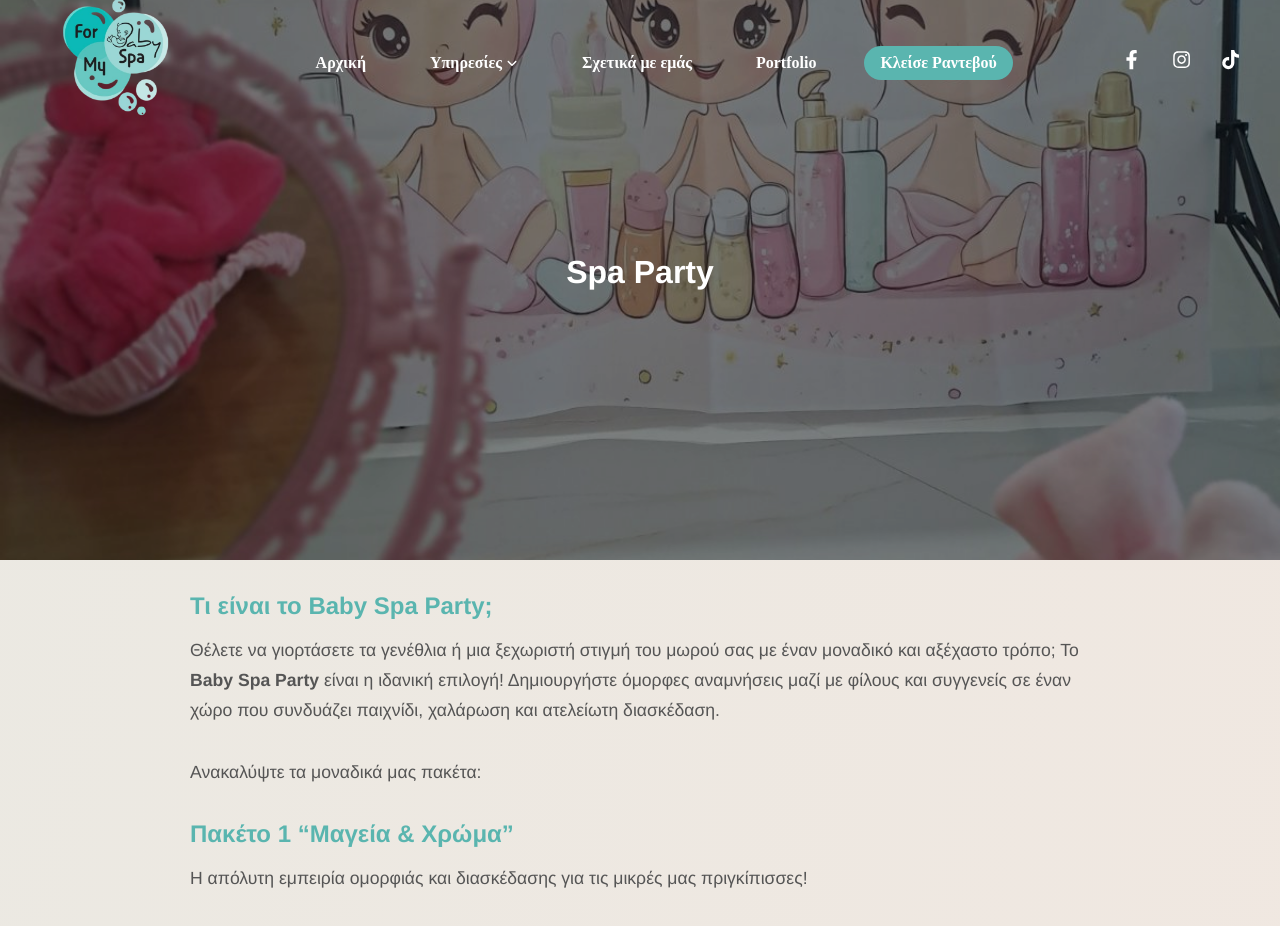
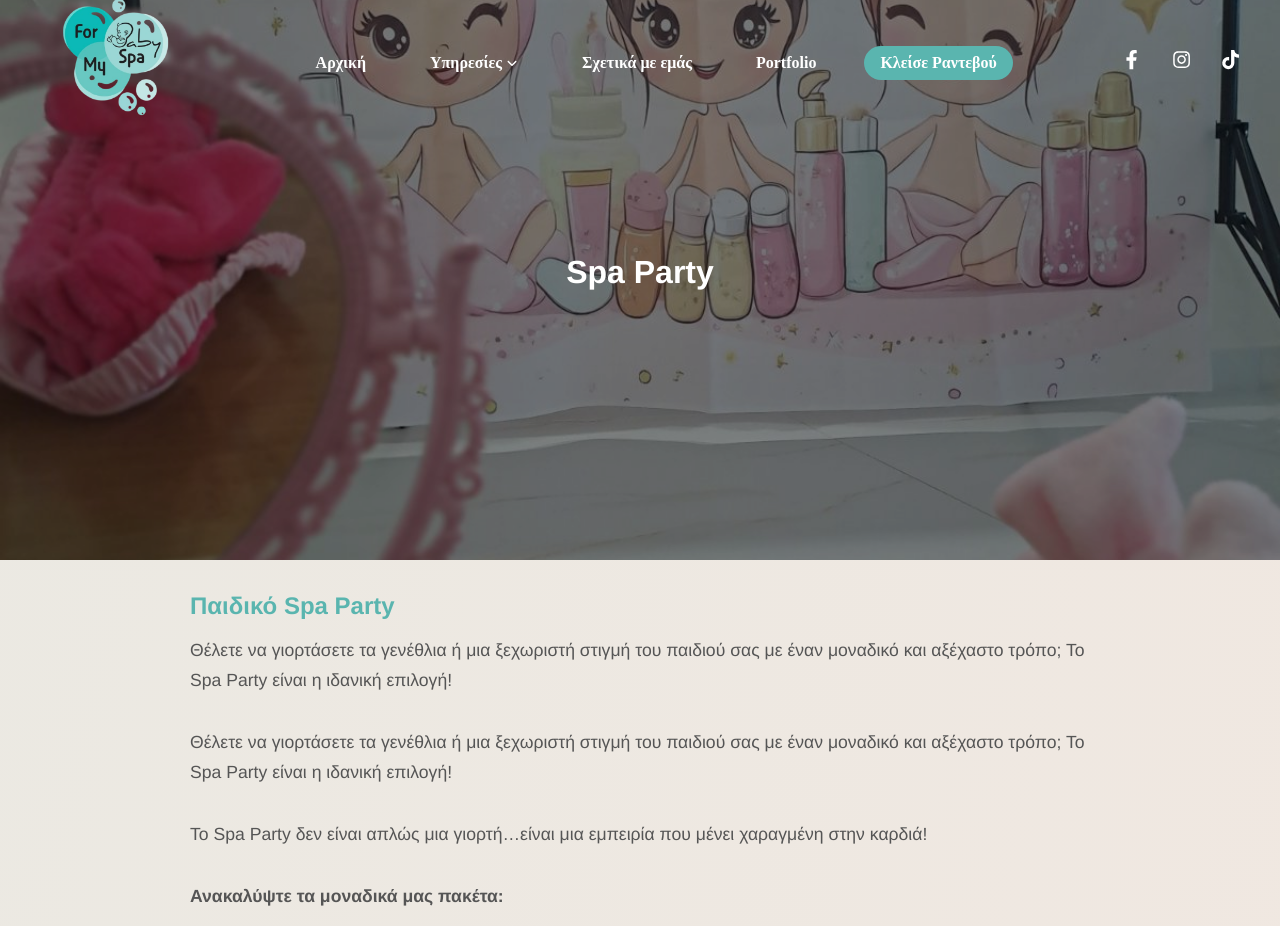
Before and after one commit to FlorianChazizi/formybabyspa, a React (Vite) app: page /party in a window 1280 px wide. Shown: the top 926 px of the page. Built offline with nearby package versions, Linux system fonts and the light colour scheme; no server answers.

Commit message:
typo in Party

```diff
--- a/src/components/Party.tsx
+++ b/src/components/Party.tsx
@@ -30,15 +30,21 @@ export default function PartyPage() {
 
       {/* Content Section */}
       <div className="content">
-        <h2>Τι είναι το Baby Spa Party;</h2>
+        <h2>Παιδικό Spa Party</h2>
         <p>
-          Θέλετε να γιορτάσετε τα γενέθλια ή μια ξεχωριστή στιγμή του μωρού σας με έναν μοναδικό και
-          αξέχαστο τρόπο; Το <b>Baby Spa Party</b> είναι η ιδανική επιλογή! Δημιουργήστε όμορφες
-          αναμνήσεις μαζί με φίλους και συγγενείς σε έναν χώρο που συνδυάζει παιχνίδι, χαλάρωση και
-          ατελείωτη διασκέδαση.</p>
+          Θέλετε να γιορτάσετε τα γενέθλια ή μια ξεχωριστή στιγμή του παιδιού σας
+          με έναν μοναδικό και αξέχαστο τρόπο;
+          Το Spa Party είναι η ιδανική επιλογή!</p>
 
-        <p>Ανακαλύψτε τα μοναδικά μας πακέτα:</p>
+        <p>Θέλετε να γιορτάσετε τα γενέθλια ή μια ξεχωριστή στιγμή του παιδιού σας
+          με έναν μοναδικό και αξέχαστο τρόπο;
+          Το Spa Party είναι η ιδανική επιλογή!</p>
 
+        <p>
+          Το Spa Party δεν είναι απλώς μια γιορτή…είναι μια εμπειρία που μένει χαραγμένη
+          στην καρδιά!
+        </p>
+        <p> <b> Ανακαλύψτε τα μοναδικά μας πακέτα: </b></p>
         <h2>Πακέτο 1 “Μαγεία &amp; Χρώμα”</h2>
         <p>Η απόλυτη εμπειρία ομορφιάς και διασκέδασης για τις μικρές μας πριγκίπισσες!</p>
         <ul>
@@ -60,11 +66,11 @@ export default function PartyPage() {
 
         <p>
 
-         Για περισσότερες πληροφορίες ή διευκρινίσεις, μπορείτε να επικοινωνήσετε μαζί μας!
+          Για περισσότερες πληροφορίες ή διευκρινίσεις, μπορείτε να επικοινωνήσετε μαζί μας!
         </p>
-              <img src={SpaParty1} alt="Baby Spa Party - Πακέτο 1" className="package-image"  loading="lazy"/>
+        <img src={SpaParty1} alt="Baby Spa Party - Πακέτο 1" className="package-image" loading="lazy" />
 
-      {/* Πακέτο 2 */}
+        {/* Πακέτο 2 */}
         <h3>Πακέτο 2 “Μαγικά Γενέθλια” ✨</h3>
         <ul>
           <li>Χαλαρωτική μουσική &amp; ρόμπες, κορδέλες μαλλιών, πετσετούλες &amp; face mask</li>
@@ -83,9 +89,9 @@ export default function PartyPage() {
         </ul>
         <p>
 
-         Για περισσότερες πληροφορίες ή διευκρινίσεις, μπορείτε να επικοινωνήσετε μαζί μας!
+          Για περισσότερες πληροφορίες ή διευκρινίσεις, μπορείτε να επικοινωνήσετε μαζί μας!
         </p>
-        <img src={SpaParty2} alt="Baby Spa Party - Πακέτο 2" className="package-image"  loading="lazy"/>
+        <img src={SpaParty2} alt="Baby Spa Party - Πακέτο 2" className="package-image" loading="lazy" />
 
         {/* Πακέτο 3 */}
         <h3>Πακέτο 3 “Mini Party” ✨</h3>
@@ -98,9 +104,9 @@ export default function PartyPage() {
           <li>Μασάζ με αρωματική, απαλή κρεμούλα</li>
         </ul>
         <p>
-         Για περισσότερες πληροφορίες ή διευκρινίσεις, μπορείτε να επικοινωνήσετε μαζί μας!
+          Για περισσότερες πληροφορίες ή διευκρινίσεις, μπορείτε να επικοινωνήσετε μαζί μας!
         </p>
-        <img src={SpaParty3} alt="Baby Spa Party - Πακέτο 3" className="package-image"  loading="lazy"/>
+        <img src={SpaParty3} alt="Baby Spa Party - Πακέτο 3" className="package-image" loading="lazy" />
 
         {/* Πακέτο 4 */}
         <h3>Πακέτο 4 “Boys Bubble Party” 🎉</h3>
@@ -112,13 +118,11 @@ export default function PartyPage() {
           <li>Ηλεκτρονικές προσκλήσεις</li>
         </ul>
         <p>
-          <b>Διάρκεια:</b><br />
-         Για περισσότερες πληροφορίες ή διευκρινίσεις, μπορείτε να επικοινωνήσετε μαζί μας!
+          Για περισσότερες πληροφορίες ή διευκρινίσεις, μπορείτε να επικοινωνήσετε μαζί μας!
         </p>
         <br />
         <h2> * Απο 6 χρονών και άνω</h2>
-                <img src={SpaParty4} alt="Baby Spa Party - Πακέτο 3" className="package-image"  loading="lazy"/>
-
+        <img src={SpaParty4} alt="Baby Spa Party - Πακέτο 3" className="package-image" loading="lazy" />
       </div>
 
       <BubblesBackground />
```
